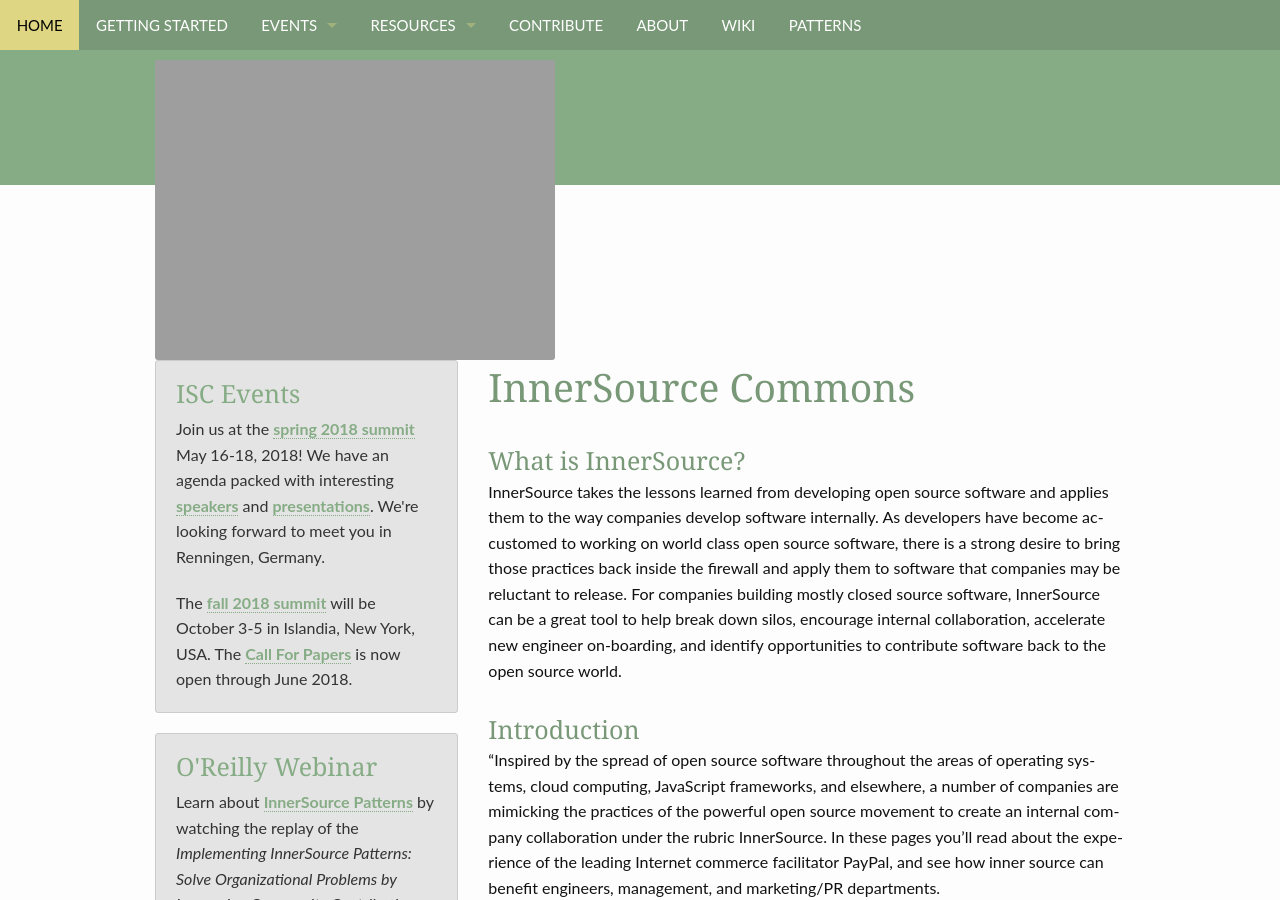
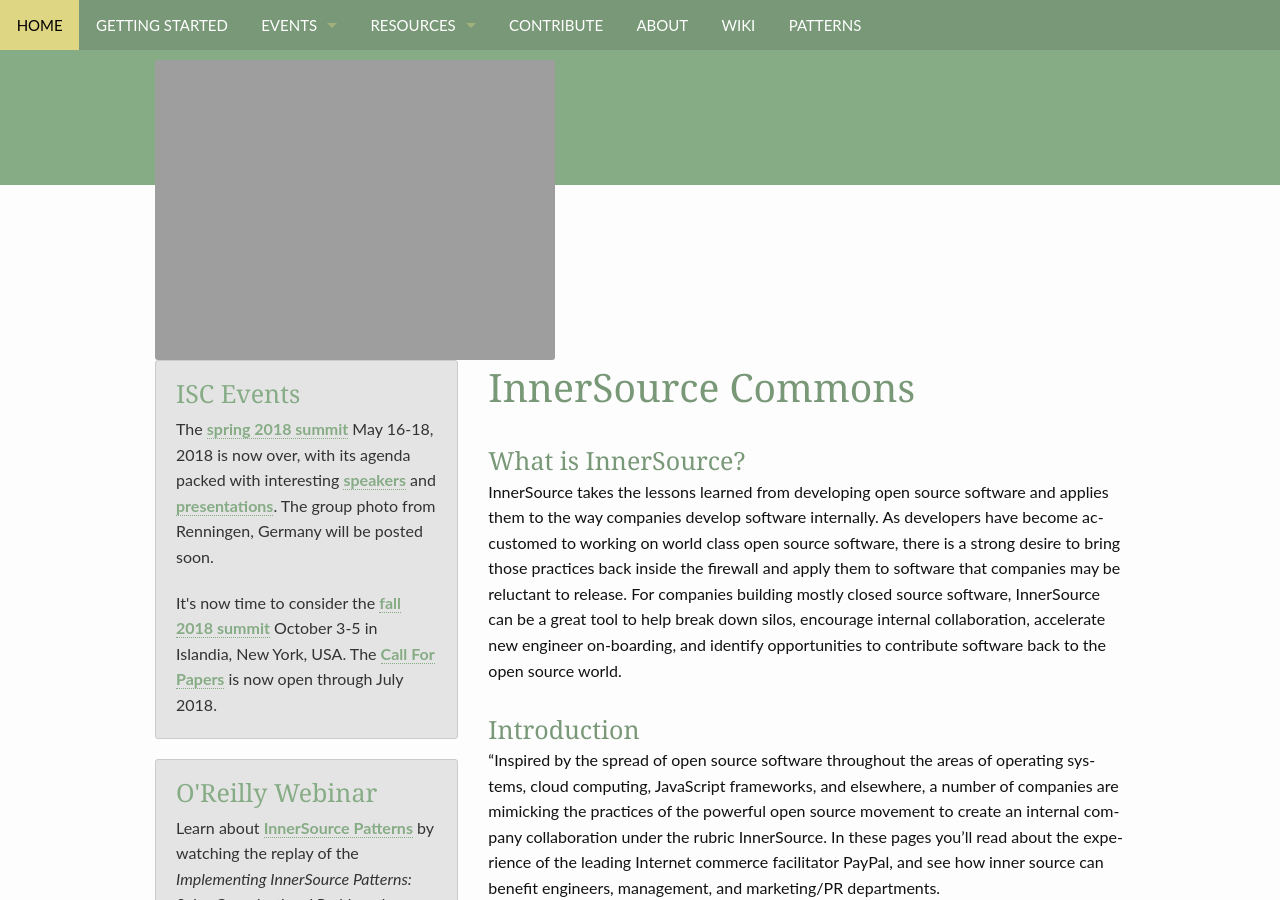
Before and after one commit to paypal/InnerSourceCommons, a Jekyll site: the page built from pages/pages-root-folder/index.md, in a window 1280 px wide and 900 px high. Built offline with Jekyll 4.4.1, drawn with Linux system fonts in a browser that asks for light colours.

Commit message:
2018-06-15

```diff
--- a/_includes/_sidebar.html
+++ b/_includes/_sidebar.html
@@ -2,9 +2,9 @@
 	<div class="panel radius">
 		<h3><a href="/InnerSourceCommons/events/">ISC Events</a></h3>
 		<p>
-        Join us at the <a href="/InnerSourceCommons/events/isc-spring-2018/">spring 2018 summit</a> May 16-18, 2018! We have an agenda packed with interesting <a href="http://paypal.github.io/InnerSourceCommons/events/isc-spring-2018-speakers" alt="Our speakers">speakers</a> and <a href="http://paypal.github.io/InnerSourceCommons/events/isc-spring-2018-agenda" alt="Our presentations">presentations</a>. We're looking forward to meet you in Renningen, Germany.</p>
+        The <a href="/InnerSourceCommons/events/isc-spring-2018/">spring 2018 summit</a> May 16-18, 2018 is now over, with its agenda packed with interesting <a href="http://paypal.github.io/InnerSourceCommons/events/isc-spring-2018-speakers" alt="Our speakers">speakers</a> and <a href="http://paypal.github.io/InnerSourceCommons/events/isc-spring-2018-agenda" alt="Our presentations">presentations</a>. The group photo from Renningen, Germany will be posted soon.</p>
 		<p>
-		  The <a href="/InnerSourceCommons/events/isc-fall-2018/">fall 2018 summit</a> will be October 3-5 in Islandia, New York, USA. The <a href="/InnerSourceCommons/events/isc-fall-2018-cfp/">Call For Papers</a> is now open through June 2018.
+		  It's now time to consider the <a href="/InnerSourceCommons/events/isc-fall-2018/">fall 2018 summit</a> October 3-5 in Islandia, New York, USA. The <a href="/InnerSourceCommons/events/isc-fall-2018-cfp/">Call For Papers</a> is now open through July 2018.
 		</p>
 	</div>
     <div class="panel radius">
```
Also changed, not shown: events/isc-fall-2018.md (+1 -1 lines).
